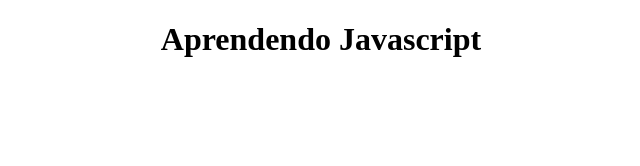
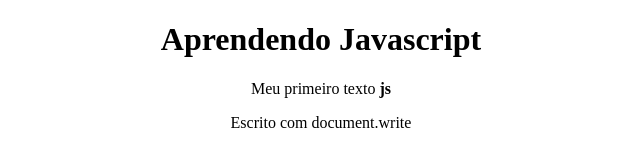
Before and after one commit to DudaWendelMaia/Basico-JS, a plain HTML site: page Completo/index.html in a window 1280 px wide. Shown: the whole page, without its empty margins (319-959 px from the left). Drawn offline with Linux system fonts and the light colour scheme.

Commit message:
add arquivos

```diff
--- a/Completo/index.html
+++ b/Completo/index.html
@@ -13,6 +13,13 @@
 
 <body>
     <h1>Aprendendo Javascript</h1>
+    <p id= "texto"></p>
+    <p>
+        <script>
+            document.write('Escrito com document.write')
+        </script>
+    </p>
+
     <script src="js/index.js"></script>
 </body>
 
--- a/Completo/js/index.js
+++ b/Completo/js/index.js
@@ -1 +1,2 @@
 alert("Página não completa")
+document.getElementById("texto").innerHTML="Meu primeiro texto <b>js</b>";
```
